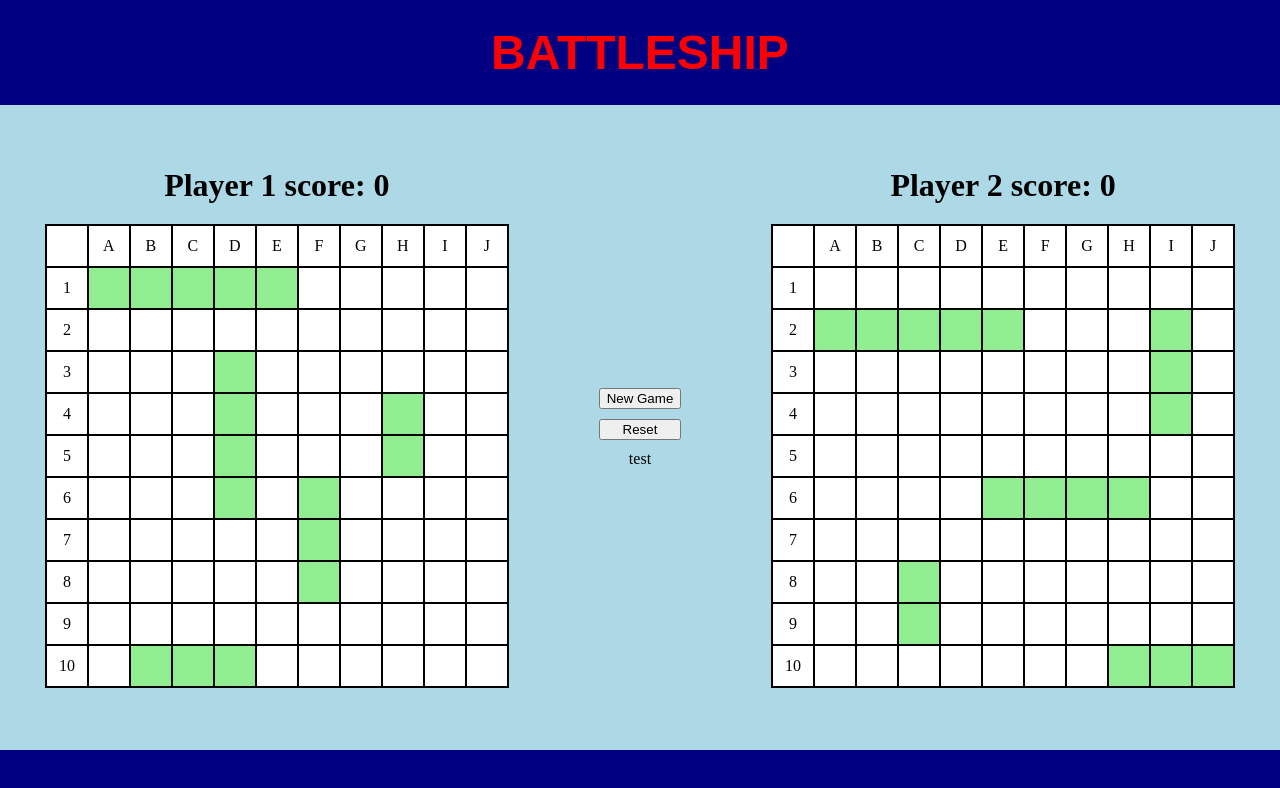
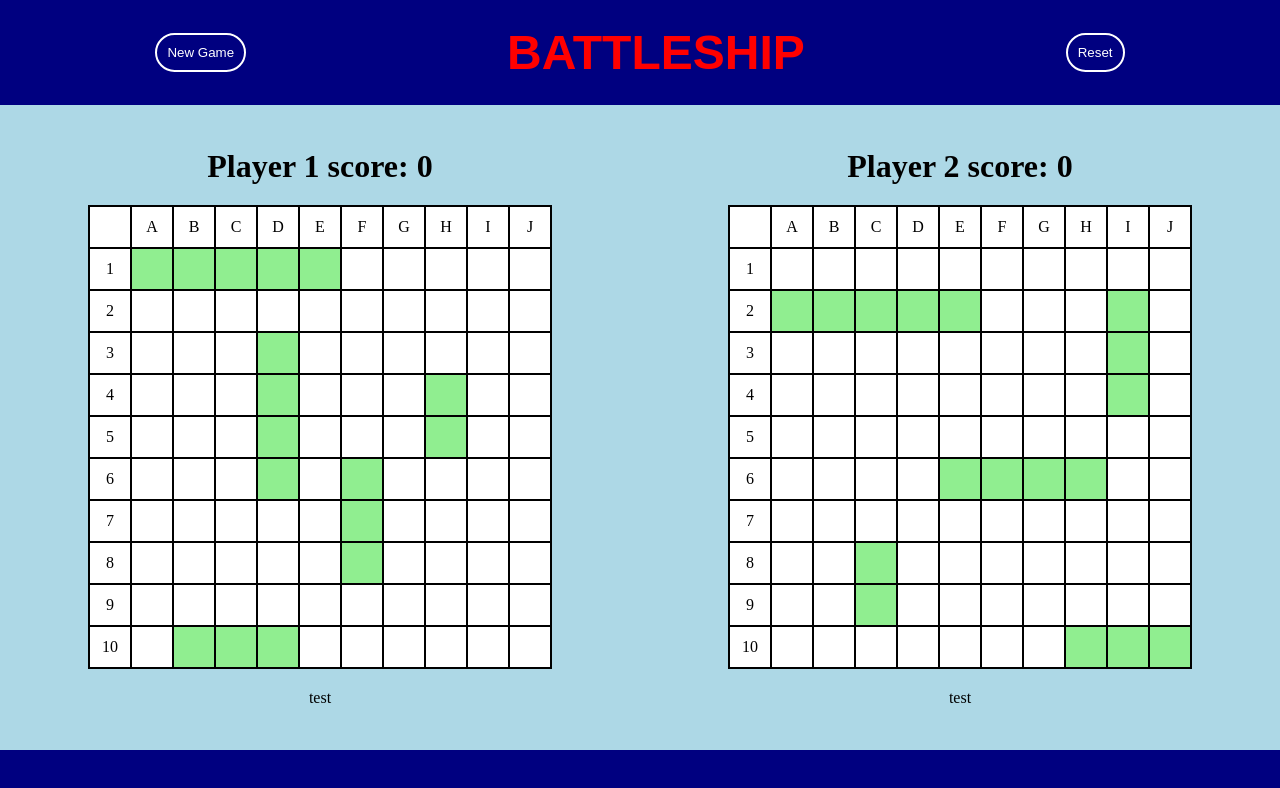
Before and after one commit to bradgerb/odin-battleship, a website built with webpack: page src/template.html in a window 1280 px wide. Built offline with nearby package versions, Linux system fonts and the light colour scheme.

Commit message:
Update buttons

```diff
--- a/src/style.css
+++ b/src/style.css
@@ -9,15 +9,26 @@ body {
     height: 100vh;
 }
 
-.title {
+.titleBar {
     display: flex;
-    justify-content: center;
+    justify-content: space-around;
     align-items: center;
     padding: 25px;
+    background-color: navy;
+}
+
+.title {
     font-size: 3em;
     font-weight: bolder;
     font-family: sans-serif;
     color: red;
+}
+
+button {
+    padding: 10px;
+    border: 2px solid white;
+    border-radius: 30px;
+    color: white;
     background-color: navy;
 }
 
@@ -62,11 +73,6 @@ body {
     gap: 10px;
 }
 
-.textDisplay {
-    display: flex;
-    justify-content: center;
-}
-
 .footer {
     display: flex;
     padding: 25px;
--- a/src/template.html
+++ b/src/template.html
@@ -6,22 +6,27 @@
     <title>Battleship</title>
 </head>
     <div class="container">
-        <div class="title">
-            BATTLESHIP
+        <div class="titleBar">
+            <div class="newGame">
+                <button>New Game</button>
+            </div>
+            <div class="title">
+                BATTLESHIP
+            </div>
+            <div class="reset">
+                <button>Reset</button>
+            </div>
         </div>
         <div class="boardContainer">
             <div class="playerContainer">
                 <div class="playerOneScore">Player 1 score: 0</div>
                 <div class="board one"></div>
-            </div>
-            <div class="buttonContainer">
-                <button>New Game</button>
-                <button>Reset</button>
-                <div class="textDisplay">test</div>
+                <div class="playerOneMessage">test</div>
             </div>
             <div class="playerContainer">
                 <div class="playerTwoScore">Player 2 score: 0</div>
                 <div class="board two"></div>
+                <div class="playerTwoMessage">test</div>
             </div>
         </div>
         <div class="footer"></div>
```
